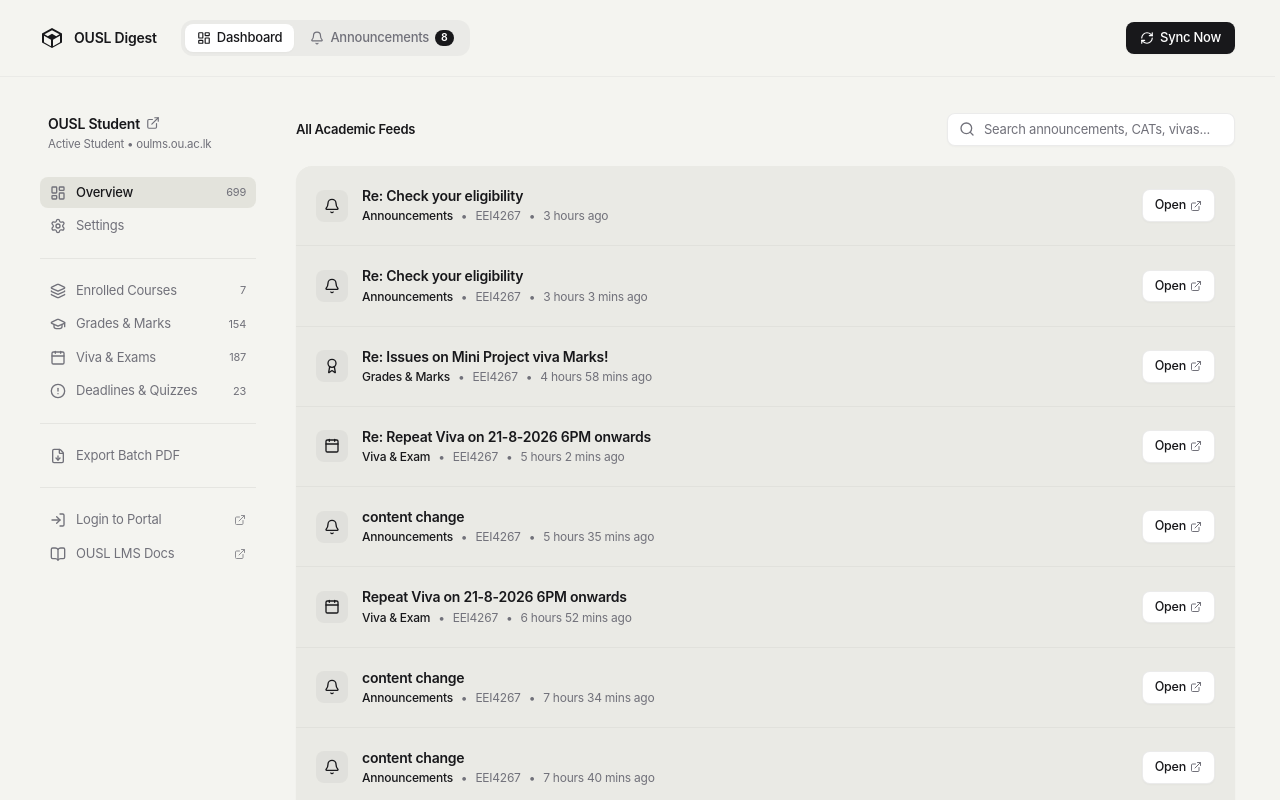
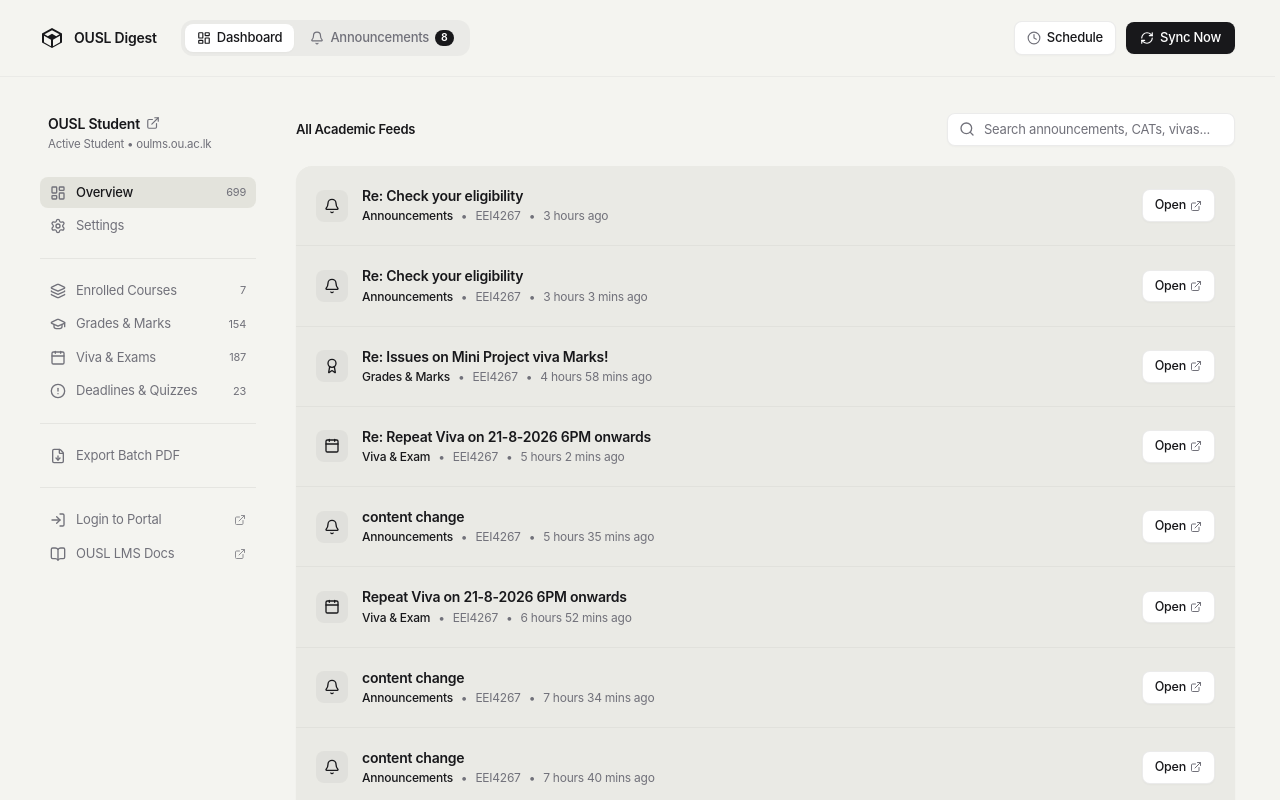
Before and after one commit to nipunyatawara-dev/oulms-digest, a Next.js app: page / in a window 1280 px wide. Shown: the top 800 px of the page. Built offline with nearby package versions, Linux system fonts and the light colour scheme.

Commit message:
feat: keep crawler logs and sync schedule in navbar, remove from sidebar

```diff
--- a/components/Header.tsx
+++ b/components/Header.tsx
@@ -1,7 +1,7 @@
 'use client';
 
 import React from 'react';
-import { RefreshCw, Menu, Bell, LayoutDashboard } from 'lucide-react';
+import { RefreshCw, Clock, Activity, Menu, Bell, LayoutDashboard } from 'lucide-react';
 import { UserSettings } from '@/lib/types';
 
 interface HeaderProps {
@@ -103,6 +103,30 @@ export function Header({
 
       {/* Right Action Buttons */}
       <div className="flex items-center gap-2.5 text-[13px]">
+        {/* Crawler Activity / Logs Button */}
+        {hasLogs && onToggleDrawer && (
+          <button
+            onClick={onToggleDrawer}
+            className="text-[#71717A] hover:text-[#18181B] transition-colors hidden md:inline-flex items-center gap-1 px-2.5 py-1.5 rounded-lg hover:bg-black/[0.03]"
+            title="Open Crawler Activity Logs"
+          >
+            <Activity className="w-3.5 h-3.5" />
+            <span className="text-[12.5px]">Logs</span>
+          </button>
+        )}
+
+        {/* Sync Schedule Button */}
+        {onOpenSchedule && (
+          <button
+            onClick={onOpenSchedule}
+            className="inline-flex items-center gap-1.5 px-3 py-1.5 text-[13px] font-medium text-[#18181B] bg-white hover:bg-[#F9F9F7] border border-black/[0.08] rounded-lg shadow-refero-sm active:scale-[0.98] transition-all"
+            title="Configure Automatic Sync Schedule"
+          >
+            <Clock className="w-3.5 h-3.5 text-[#71717A]" />
+            <span className="hidden sm:inline">Schedule</span>
+          </button>
+        )}
+
         {/* Sync Now Button */}
         <button
           onClick={onSync}
```
